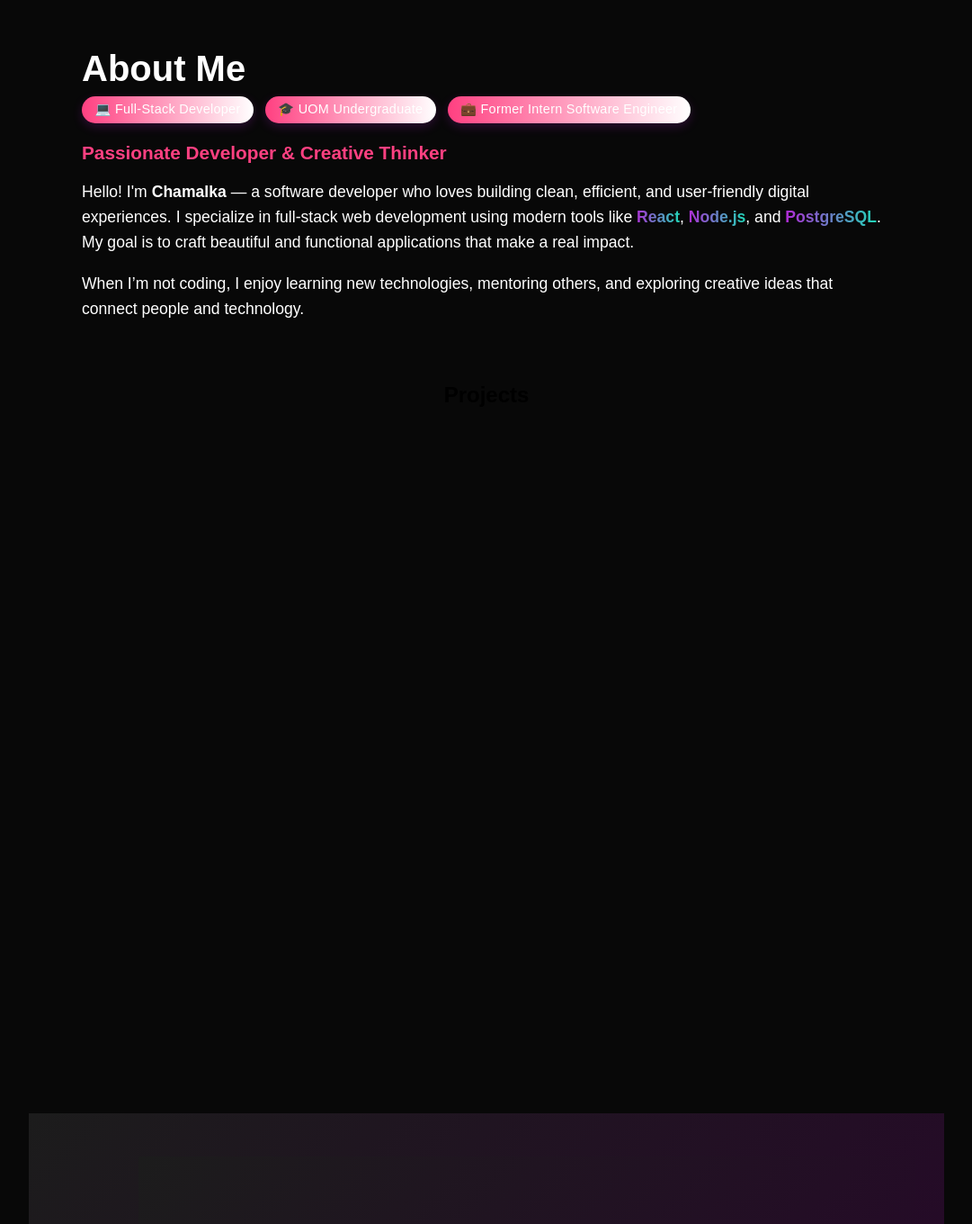
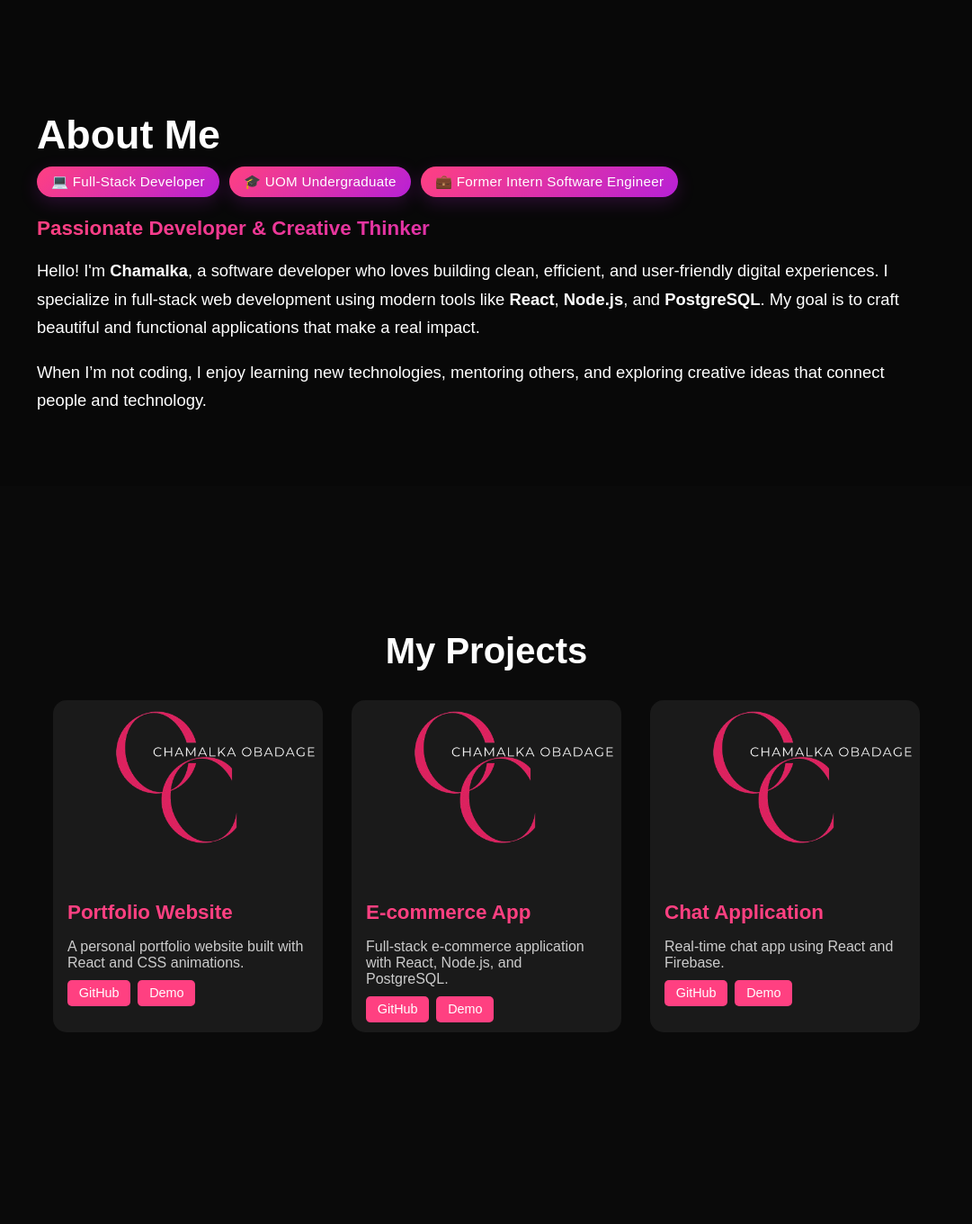
Before and after one commit to sadamali-oc/profile-portfolio, a React (Create React App) app in the folder portfolio/: page / in a window 1280 px wide. Shown: the part 850-2210 px from the top of the page at 90% size, without its empty margins (99-1180 px from the left). Built offline with nearby package versions, Linux system fonts and the light colour scheme.

Commit message:
about section

```diff
--- a/portfolio/src/Home.css
+++ b/portfolio/src/Home.css
@@ -93,7 +93,7 @@ body {
 .projects-section,
 .contact-section {
     min-height: 100vh;
-    padding: 2rem 4rem;
+    /* padding: 2rem 4rem; */
 }
 
 /* Responsive Breakpoints */
--- a/portfolio/src/Home.js
+++ b/portfolio/src/Home.js
@@ -4,6 +4,7 @@ import ProfileImage from "./assets/ProfileImage.png";
 import "./Home.css";
 import ContactSection from "./atoms/contact/ContactSection";
 import AboutSection from "./atoms/AboutSection/AboutSection";
+import ProjectSection from "./atoms/projects/ProjectSection";
 
 const Home = () => {
   return (
@@ -29,7 +30,11 @@ const Home = () => {
         </section>
 
         <section id="projects" className="projects-section">
-          <h2>Projects</h2>
+      <ProjectSection />
+        </section>
+
+        <section id="services" className="services-section">
+          <h2>Services</h2>
         </section>
 
         <section id="contact" className="contact-section">
--- a/portfolio/src/atoms/AboutSection/AboutSection.css
+++ b/portfolio/src/atoms/AboutSection/AboutSection.css
@@ -1,94 +1,96 @@
 /* ============================= */
-/* 🔹 About Section - Light UI   */
+/* 🔹 About Section - Modern UI  */
 /* ============================= */
+
 .about-section {
     display: flex;
     justify-content: center;
     align-items: center;
+    padding: 4rem 2rem;
+    background-color: #080808;
+    /* dark background */
 }
 
 .about-container {
     display: flex;
     flex-direction: row;
     align-items: flex-start;
-
-    /* smaller horizontal gap */
-    max-width: 900px;
-    /* container width */
+    gap: 4rem;
+    /* slightly larger gap */
+    max-width: 1000px;
     width: 100%;
-
-    /* closer to left edge */
     margin: 0 auto;
 }
 
-/* Left side - text */
+/* Left side - Text */
 .about-text {
     flex: 1;
     opacity: 0;
-    transform: translateY(30px);
+    transform: translateY(40px);
     animation: fadeUp 1s forwards;
     animation-delay: 0.3s;
     padding-left: 0;
-    /* remove extra left padding */
+    /* no extra left padding */
 }
 
 /* Heading */
 .about-text h1 {
-    font-size: 2.5rem;
+    font-size: 2.8rem;
     color: #ffffff;
     margin-bottom: 0.5rem;
+    line-height: 1.2;
 }
 
-/* Role labels */
+/* Subtitle / Role labels */
 .about-labels {
     display: flex;
     flex-wrap: wrap;
-    gap: 0.8rem;
+    gap: 0.7rem;
     margin-bottom: 1.2rem;
 }
 
 .label {
-    background: linear-gradient(90deg, #ff4081, #ffffff);
-    color: #fff;
-    padding: 0.4rem 0.9rem;
-    border-radius: 20px;
-    font-size: 0.9rem;
+    background: linear-gradient(135deg, #ff4081, #b821d6);
+    color: #ffffff;
+    padding: 0.5rem 1rem;
+    border-radius: 25px;
+    font-size: 0.95rem;
     font-weight: 500;
     letter-spacing: 0.3px;
-    box-shadow: 0 4px 12px rgba(184, 33, 214, 0.2);
+    box-shadow: 0 6px 20px rgba(184, 33, 214, 0.2);
     transition: transform 0.3s ease, box-shadow 0.3s ease;
 }
 
 .label:hover {
-    transform: translateY(-2px);
-    box-shadow: 0 6px 16px rgba(33, 214, 184, 0.3);
+    transform: translateY(-3px) scale(1.05);
+    box-shadow: 0 8px 25px rgba(33, 214, 184, 0.35);
 }
 
 /* Subtitle */
 .about-text h3 {
-    font-size: 1.3rem;
+    font-size: 1.4rem;
     margin-bottom: 1rem;
-    background:  #ff4081;
+    background: linear-gradient(90deg, #ff4081, #b821d6);
     -webkit-background-clip: text;
     -webkit-text-fill-color: transparent;
 }
 
 /* Paragraph */
 .about-text p {
-    font-size: 1.1rem;
-    line-height: 1.6;
+    font-size: 1.15rem;
+    line-height: 1.7;
     color: #ffffff;
     margin-bottom: 1rem;
 }
 
 .highlight {
-    background: linear-gradient(90deg, #b821d6, #21d6b8);
     -webkit-background-clip: text;
+    background-color: #ffffff;
     -webkit-text-fill-color: transparent;
     font-weight: 600;
 }
 
-/* Right side - image */
+/* Right side - Image */
 .about-image {
     flex: 1;
     display: flex;
@@ -97,14 +99,19 @@
 
 .about-image img {
     width: 100%;
-    max-width: 300px;
-    /* smaller image */
-    border-radius: 15px;
-    box-shadow: 0 8px 25px rgba(0, 0, 0, 0.1);
+    max-width: 320px;
+    border-radius: 20px;
+    box-shadow: 0 10px 30px rgba(0, 0, 0, 0.2);
     opacity: 0;
     transform: scale(0.9);
     animation: scaleIn 1s forwards;
     animation-delay: 0.6s;
+    transition: transform 0.3s ease, box-shadow 0.3s ease;
+}
+
+.about-image img:hover {
+    transform: scale(1.05);
+    box-shadow: 0 15px 40px rgba(0, 0, 0, 0.3);
 }
 
 /* Animations */
@@ -122,14 +129,32 @@
     }
 }
 
-/* Responsive layout */
+/* Responsive Layouts */
+@media (max-width: 1024px) {
+    .about-container {
+        gap: 3rem;
+    }
+
+    .about-text h1 {
+        font-size: 2.5rem;
+    }
+
+    .about-text h3 {
+        font-size: 1.3rem;
+    }
+
+    .about-text p {
+        font-size: 1.05rem;
+    }
+}
+
 @media (max-width: 768px) {
     .about-container {
         flex-direction: column-reverse;
         text-align: center;
         gap: 2rem;
         align-items: center;
-        padding: 0 1rem;
+        padding: 0 1.5rem;
     }
 
     .about-text h1 {
@@ -152,3 +177,25 @@
         max-width: 280px;
     }
 }
+
+@media (max-width: 480px) {
+    .about-text h1 {
+        font-size: 1.6rem;
+    }
+
+    .about-text h3 {
+        font-size: 1rem;
+    }
+
+    .about-text p {
+        font-size: 0.95rem;
+    }
+
+    .about-image img {
+        max-width: 220px;
+    }
+
+    .about-container {
+        gap: 1.5rem;
+    }
+}
--- a/portfolio/src/atoms/AboutSection/AboutSection.js
+++ b/portfolio/src/atoms/AboutSection/AboutSection.js
@@ -16,7 +16,7 @@ const AboutSection = () => {
 
           <h3>Passionate Developer & Creative Thinker</h3>
           <p>
-            Hello! I'm <strong>Chamalka</strong> — a software developer who
+            Hello! I'm <strong>Chamalka</strong>, a software developer who
             loves building clean, efficient, and user-friendly digital
             experiences. I specialize in full-stack web development using modern
             tools like
--- a/portfolio/src/atoms/navbar/Navbar.css
+++ b/portfolio/src/atoms/navbar/Navbar.css
@@ -43,5 +43,12 @@
 }
 
 .nav-links a:hover {
-    color: #b821d6;
+    color:#ff4081;
 }
+
+
+.nav-links a.active {
+    color: #ff4081;
+    /* active tab color */
+    border-bottom: 2px solid #ff4081;
+}
--- a/portfolio/src/atoms/navbar/Navbar.js
+++ b/portfolio/src/atoms/navbar/Navbar.js
@@ -1,4 +1,4 @@
-import React from "react";
+import React, { useState, useEffect } from "react";
 import "./Navbar.css";
 import logo from "../../assets/logo.png";
 
@@ -7,16 +7,46 @@ const Navbar = () => {
     { name: "Home", href: "#home" },
     { name: "About", href: "#about" },
     { name: "Projects", href: "#projects" },
+    { name: "Services", href: "#services" },
     { name: "Contact", href: "#contact" },
   ];
 
+  const [active, setActive] = useState("Home");
+
+  useEffect(() => {
+    const handleScroll = () => {
+      const scrollPos = window.scrollY + 200; // offset for navbar height
+      links.forEach((link) => {
+        const section = document.querySelector(link.href);
+        if (section) {
+          if (
+            scrollPos >= section.offsetTop &&
+            scrollPos < section.offsetTop + section.offsetHeight
+          ) {
+            setActive(link.name);
+          }
+        }
+      });
+    };
+
+    window.addEventListener("scroll", handleScroll);
+    return () => window.removeEventListener("scroll", handleScroll);
+  }, []);
+
   return (
     <nav className="navbar">
-      <div className="logo"> <img src={logo} alt="Logo" className="logo-img"/></div>
+      <div className="logo">
+        <img src={logo} alt="Logo" className="logo-img" />
+      </div>
       <ul className="nav-links">
         {links.map((link) => (
           <li key={link.name}>
-            <a href={link.href}>{link.name}</a>
+            <a
+              href={link.href}
+              className={active === link.name ? "active" : ""}
+            >
+              {link.name}
+            </a>
           </li>
         ))}
       </ul>
--- /dev/null
+++ b/portfolio/src/atoms/projects/ProjectSection.css
@@ -0,0 +1,82 @@
+.projects-section {
+    padding: 4rem 2rem;
+    background-color: #0a0a0a;
+    color: #fff;
+    text-align: center;
+}
+
+.projects-section h2 {
+    font-size: 2.5rem;
+    margin-bottom: 2rem;
+    color: #ffffff;
+}
+
+.projects-container {
+    display: flex;
+    flex-wrap: wrap;
+    justify-content: center;
+    gap: 2rem;
+}
+
+.project-card {
+    background-color: #1a1a1a;
+    border-radius: 15px;
+    overflow: hidden;
+    width: 300px;
+    transition: transform 0.3s ease, box-shadow 0.3s ease;
+}
+
+.project-card:hover {
+    transform: translateY(-5px);
+    box-shadow: 0 8px 25px rgba(255, 64, 129, 0.4);
+}
+
+.project-img {
+    width: 100%;
+    height: 180px;
+    object-fit: cover;
+}
+
+.project-info {
+    padding: 1rem;
+    text-align: left;
+}
+
+.project-info h3 {
+    font-size: 1.4rem;
+    margin-bottom: 0.5rem;
+    color: #ff4081;
+}
+
+.project-info p {
+    font-size: 1rem;
+    margin-bottom: 1rem;
+    color: #ccc;
+}
+
+.project-links a {
+    text-decoration: none;
+    color: #fff;
+    background-color: #ff4081;
+    padding: 0.4rem 0.8rem;
+    border-radius: 5px;
+    margin-right: 0.5rem;
+    font-size: 0.9rem;
+    transition: background-color 0.3s ease;
+}
+
+.project-links a:hover {
+    background-color: #e03578;
+}
+
+/* Responsive */
+@media (max-width: 768px) {
+    .projects-container {
+        flex-direction: column;
+        align-items: center;
+    }
+
+    .project-card {
+        width: 90%;
+    }
+}
--- /dev/null
+++ b/portfolio/src/atoms/projects/ProjectSection.js
@@ -0,0 +1,70 @@
+import React from "react";
+import "./ProjectSection.css";
+
+// Example project data
+const projects = [
+  {
+    title: "Portfolio Website",
+    description:
+      "A personal portfolio website built with React and CSS animations.",
+    image: require("../../assets/logo.png"),
+    demo: "https://yourdemo.com",
+    github: "https://github.com/username/portfolio",
+  },
+  {
+    title: "E-commerce App",
+    description:
+      "Full-stack e-commerce application with React, Node.js, and PostgreSQL.",
+    image: require("../../assets/logo.png"),
+    demo: "https://yourdemo.com",
+    github: "https://github.com/u",
+  },
+  {
+    title: "Chat Application",
+    description: "Real-time chat app using React and Firebase.",
+    image: require("../../assets/logo.png"),
+    demo: "https://yourdemo.com",
+    github: "https://github.com/username/chatapp",
+  },
+];
+
+const ProjectSection = () => {
+  return (
+    <section id="projects" className="projects-section">
+      <h2>My Projects</h2>
+      <div className="projects-container">
+        {projects.map((project, index) => (
+          <div key={index} className="project-card">
+            <img
+              src={project.image}
+              alt={project.title}
+              className="project-img"
+            />
+            <div className="project-info">
+              <h3>{project.title}</h3>
+              <p>{project.description}</p>
+              <div className="project-links">
+                <a
+                  href={project.github}
+                  target="_blank"
+                  rel="noopener noreferrer"
+                >
+                  GitHub
+                </a>
+                <a
+                  href={project.demo}
+                  target="_blank"
+                  rel="noopener noreferrer"
+                >
+                  Demo
+                </a>
+              </div>
+            </div>
+          </div>
+        ))}
+      </div>
+    </section>
+  );
+};
+
+export default ProjectSection;
```
Also changed, not shown: portfolio/src/assets/logo.png.
